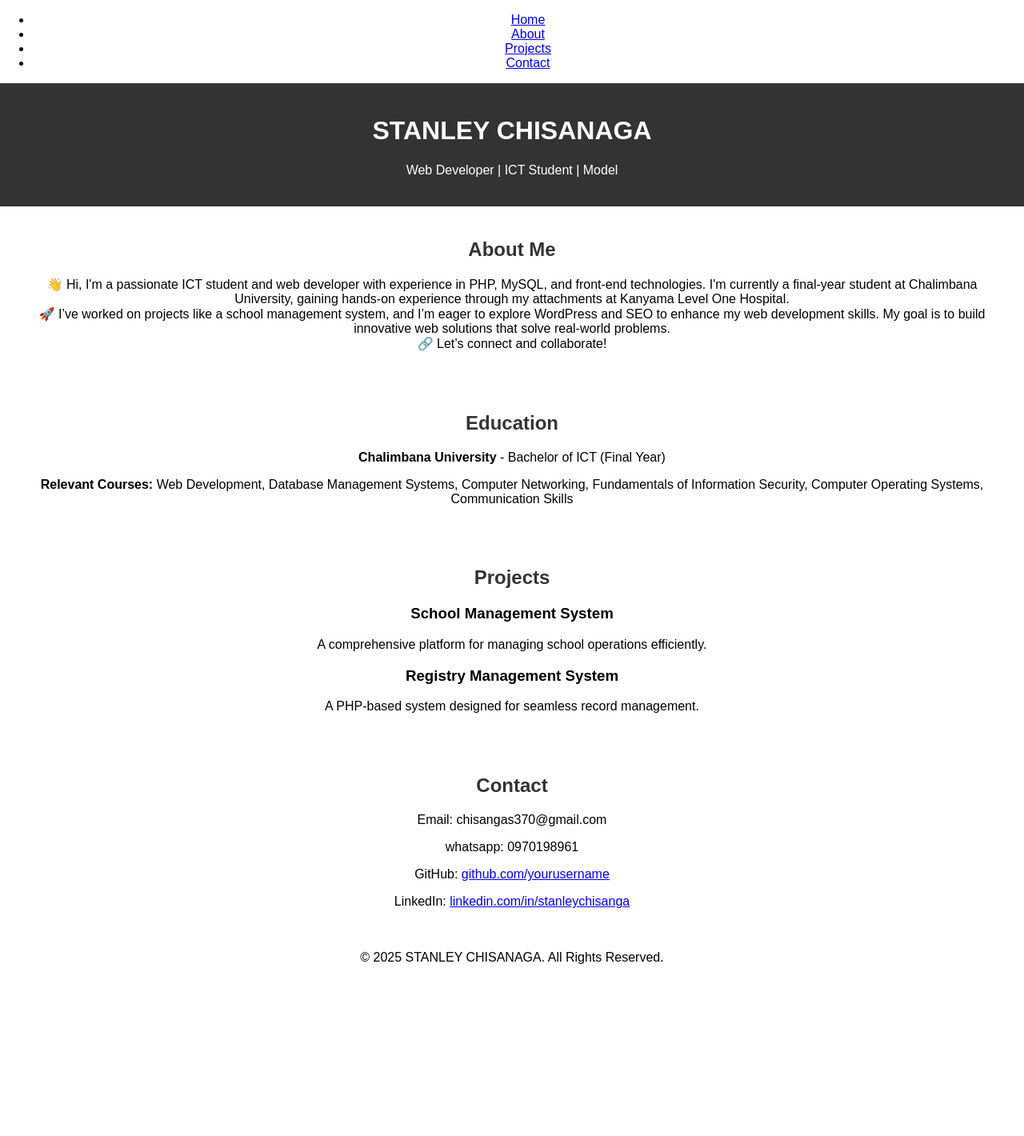
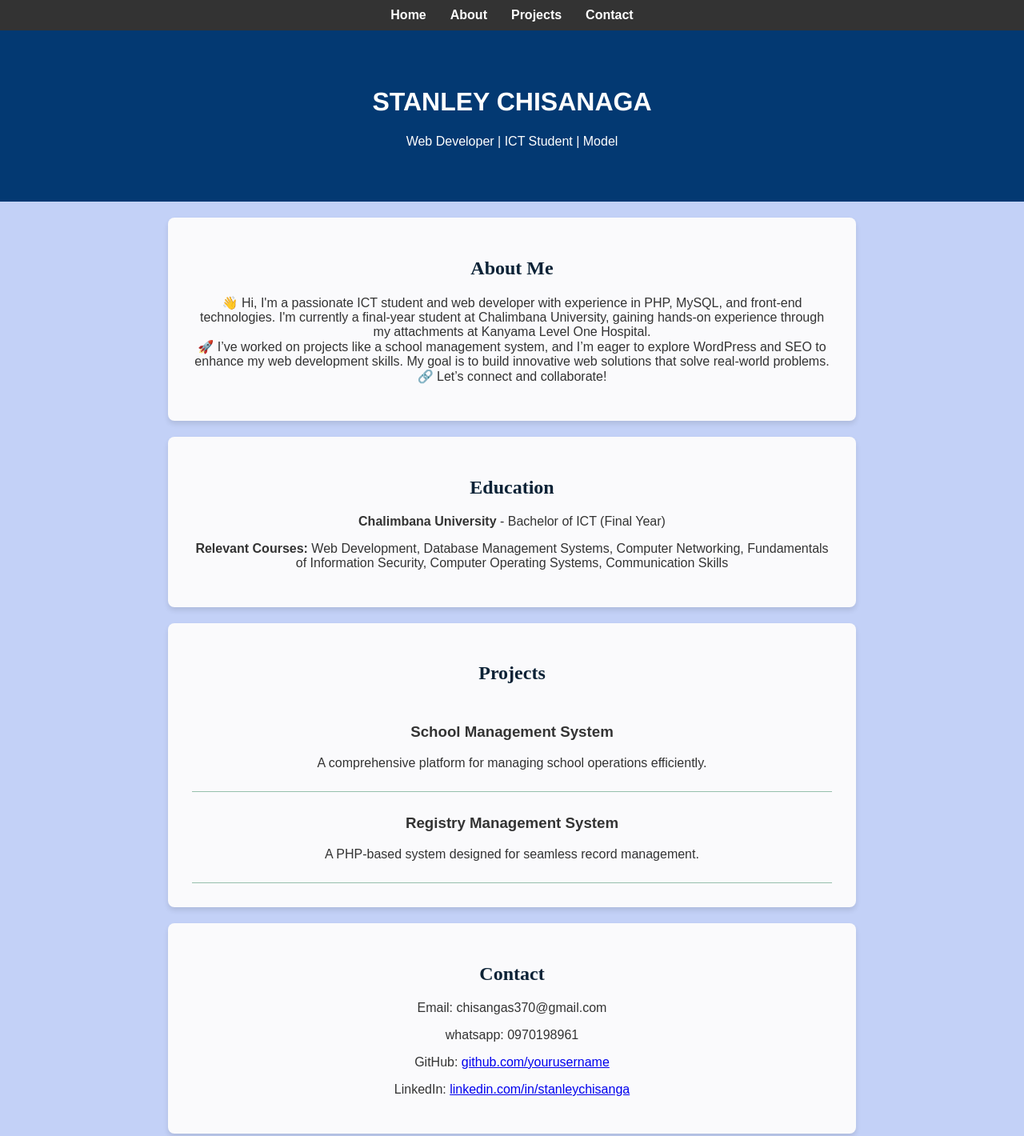
Before and after one commit to SCHNGA/my---portfolio, a plain HTML site: page index.html in a window 1280 px wide. Shown: the top 1420 px of the page at 80% size. Before the commit the page ends 1222 px from the top, so only its background shows below. Drawn offline with Linux system fonts and the light colour scheme.

Commit message:
Update style.css

```diff
--- a/style.css
+++ b/style.css
@@ -1,20 +1,68 @@
 body {
     font-family: Arial, sans-serif;
-    text-align: center;
     margin: 0;
     padding: 0;
+    background-color: #c3d1f7;
+    color: #333;
+    text-align: center;
+}
+
+nav {
+    background: #333;
+    padding: 10px 0;
+}
+
+nav ul {
+    list-style: none;
+    padding: 0;
+    margin: 0;
+    display: flex;
+    justify-content: center;
+}
+
+nav ul li {
+    margin: 0 15px;
+}
+
+nav ul li a {
+    color: white;
+    text-decoration: none;
+    font-weight: bold;
+    font-family: Arial, Helvetica, sans-serif;
 }
 
 header {
-    background: #333;
+    background: #033972;
     color: white;
-    padding: 20px;
+    padding: 50px 20px;
 }
 
 section {
-    padding: 20px;
+    padding: 30px;
+    margin: 20px auto;
+    max-width: 800px;
+    background: rgb(250, 250, 252);
+    border-radius: 8px;
+    box-shadow: 0px 4px 6px rgba(0, 0, 0, 0.1);
 }
 
+.project {
+    border-bottom: 1px solid #0636;
+    padding: 10px 0;
+}
+
+footer {
+    background: #063157;
+    color: white;
+    padding: 10px;
+    position: relative;
+    bottom: 0;
+    width: 100%;
+}
+h1 {
+    font-family: 'Franklin Gothic Medium';
+}
 h2 {
-    color: #333;
+    color:#0b2236;
+    font-family: 'Raleway';
 }
```
